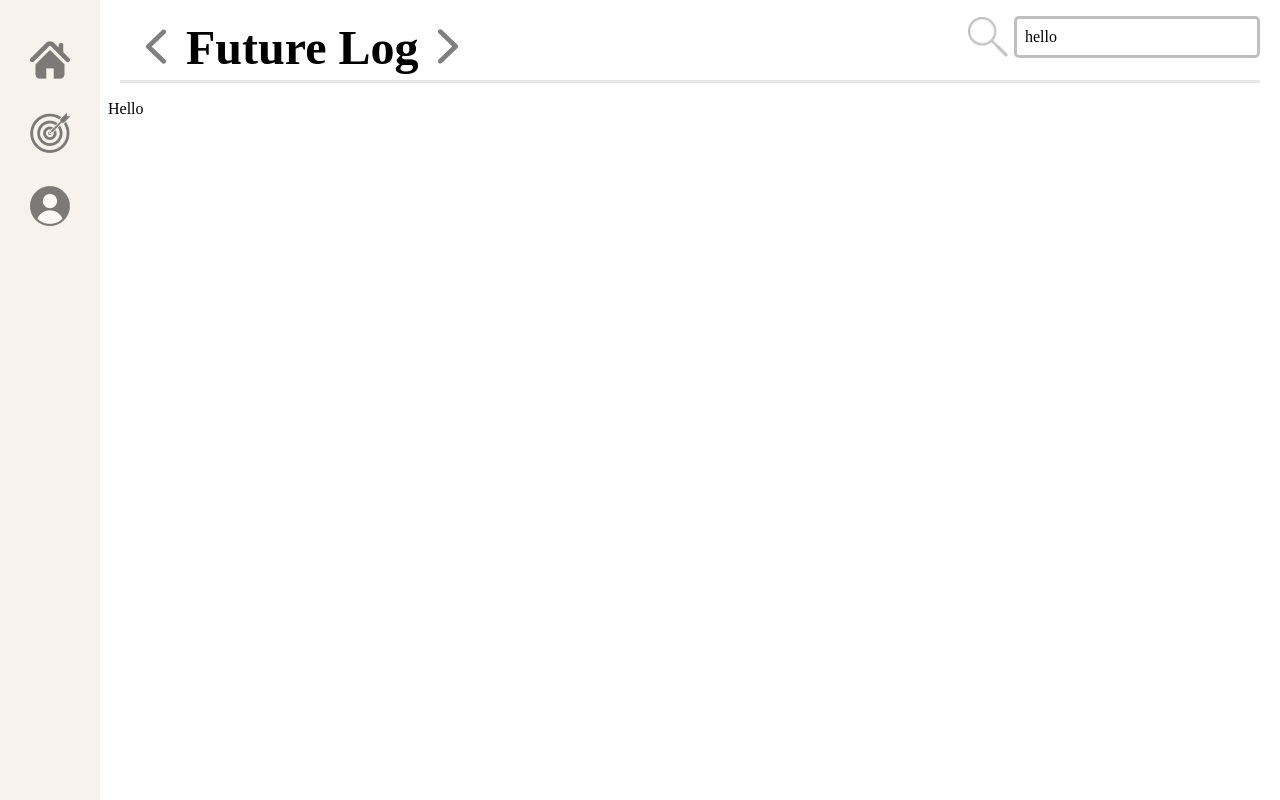
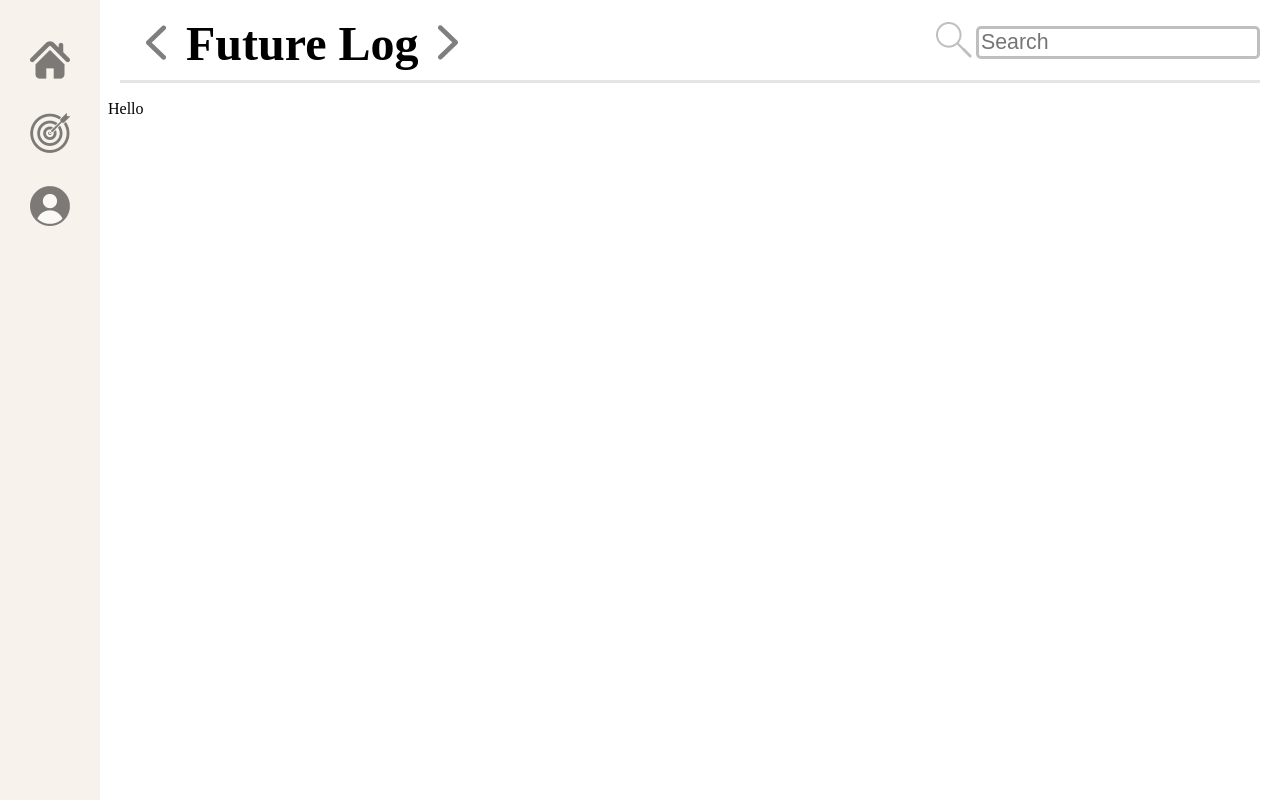
Before and after one commit to tfischer86/cse110-sp21-group11-thomas-futurelog, a plain HTML site: page index.html in a window 1280 px wide. Drawn offline with Linux system fonts and the light colour scheme.

Commit message:
Use actual search bar

```diff
--- a/index.html
+++ b/index.html
@@ -17,15 +17,14 @@
 
     <div class="topbar">
         <span class="future_log">
-
             <button class="imgbutton future_log_back"><img src="images/left-chevron.png"></button>
             <h1>Future Log</h1>
             <button class="imgbutton future_log_forward"><img src="images/right-chevron.png"></button>
         </span>
 
-        <span class="search_bar_outer">
+        <span class="search_bar">
             <img src="images/search_icon.png">
-            <span class="search_bar"> hello </span>
+            <input type="text" placeholder="Search">
         </span>
     </div>
 
--- a/style.css
+++ b/style.css
@@ -1,3 +1,17 @@
+@media screen and (max-width: 900px) {
+
+    .search_bar {
+        display: none;
+    }
+
+}
+
+@media screen and (min-width: 600px) {
+    .search_bar {
+        float: right;
+    }
+}
+
 /* Fade-in buttons */
 button {
     border: none;
@@ -18,18 +32,17 @@ button.imgbutton:hover img {
     position: fixed;
     top: 0;
     left: 120px;
+    width: calc(100% - 120px - 20px);
     height: 80px;
-    width: calc(100% - 120px - 20px);
 
     border-bottom: solid;
     border-color: #E5E5E5;
 }
 
 .topbar .future_log {
-    position: absolute;
-    top: 10px;
-
-    padding-top: 10px;
+    position: relative;
+    top: 1em;
+    margin-top: 100px;
     margin-left: 10px;
 }
 
@@ -44,31 +57,27 @@ button.imgbutton:hover img {
     font-size: 48px;
 }
 
-.search_bar_outer {
-    float: right;
-
-    width: calc(36px + 16em);
+.search_bar {
     margin-top: 1em;
-
-    height: 1.5em;
 }
 
-.search_bar_outer img {
+.search_bar img {
     display: inline;
+
     opacity: 25%;
 
+    height: 36px;
+    line-height: 36px;
+    vertical-align: text-bottom;
+
     /* TODO: unjank */
-    margin-top: 1px;
-    height: 40px;
+    position: relative;
+    top: 6px;
 }
 
-.search_bar {
-    float: right;
-
+.search_bar input{
     /* TODO: hard coded */
-    width: 14.5em;
-    line-height: 36px;
-    padding-left: .5em;
+    font-size: 16pt;
 
     border: solid;
     border-radius: 5px;
@@ -76,16 +85,20 @@ button.imgbutton:hover img {
 }
 
 /* Fade in for search bar */
-.search_bar_outer:hover img {
+.search_bar:hover img {
     opacity: 100%;
     transition: 150ms;
 }
 
-.search_bar_outer:hover .search_bar {
+.search_bar:hover input {
     border-color: rgba(0, 0, 0, .75);
     transition: 150ms;
 }
 
+.search_bar input:focus {
+    border-color: rgba(0, 0, 0, .75);
+    transition: 150ms;
+}
 
 /* Side navigation */
 .sidebar {
```
